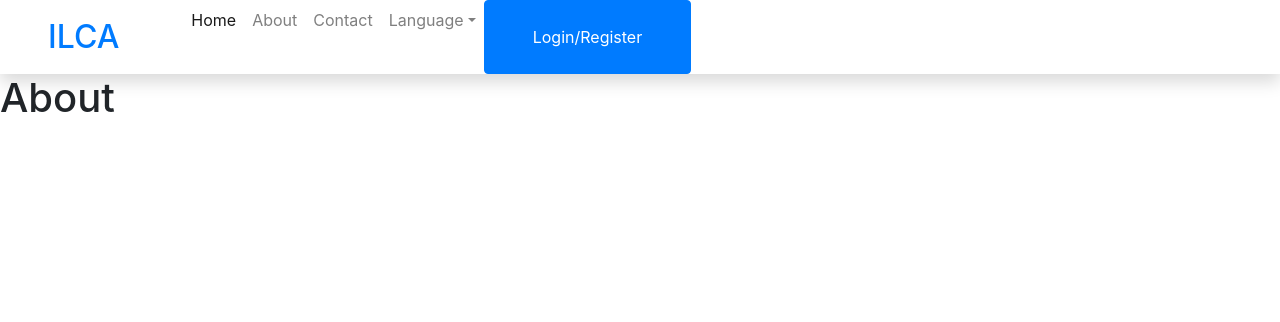
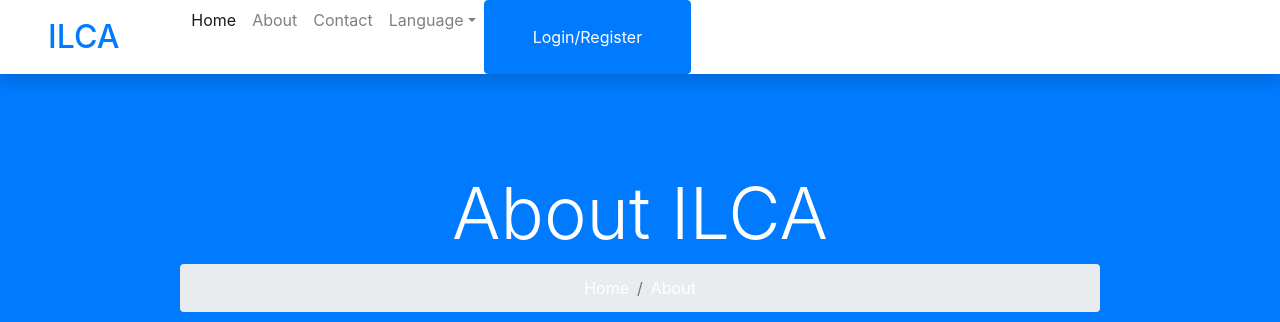
Before and after one commit to kaleblub/ILCA-Website, a Django app: page /about/ in a window 1280 px wide. Shown: the top 322 px of the page. Run offline with Django 4.2, Linux system fonts and the light colour scheme; some libraries are stand-ins or nearby versions.

Commit message:
Add a header with breadcrumbs to the top of the About page.

```diff
--- a/about/templates/about/about.html
+++ b/about/templates/about/about.html
@@ -1,5 +1,19 @@
 {% extends "main/base.html" %}
 {% load static %}
 {% block content %}
-<h1>About</h1>
+<div class="container-fluid bg-primary py-5 mb-5 page-header">
+    <div class="container py-5">
+        <div class="row justify-content-center">
+            <div class="col-lg-10 text-center">
+                <h1 class="display-3 text-white animated slideInDown">About ILCA</h1>
+                <nav aria-label="breadcrumb">
+                    <ol class="breadcrumb justify-content-center">
+                        <li class="breadcrumb-item"><a class="text-white" href="{% url 'home' %}">Home</a></li>
+                        <li class="breadcrumb-item text-white active" aria-current="page">About</li>
+                    </ol>
+                </nav>
+            </div>
+        </div>
+    </div>
+</div>
 {% endblock content %}
```
